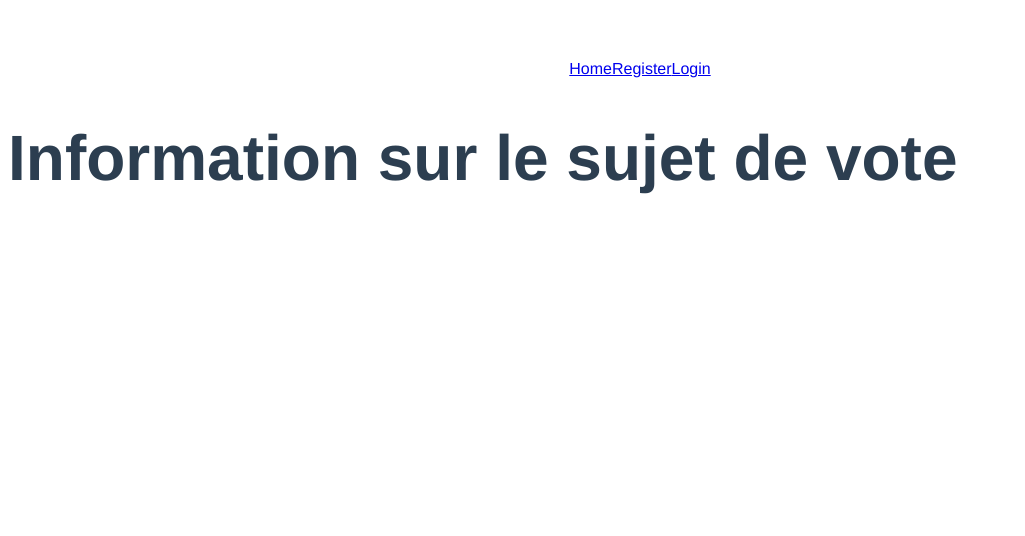
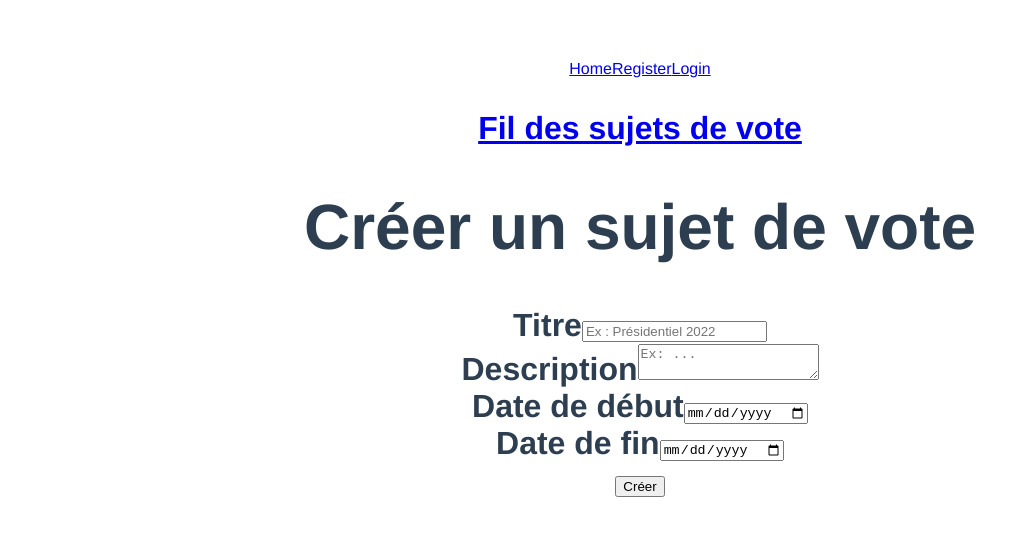
Before and after one commit to jloemba/vuejs-voter, a Vue app in the folder client/: page /vote/create in a window 1280 px wide. Shown: the top 536 px of the page, without its empty margins (0-1025 px from the left). Built offline with nearby package versions, Linux system fonts and the light colour scheme; no server answers.

Commit message:
Ajouter un sujet de vote , Modifier un vote et Supprimer un vote

```diff
--- a/client/src/components/vote/Create.vue
+++ b/client/src/components/vote/Create.vue
@@ -1,9 +1,62 @@
 <template>
+      <div>
         <h1>Créer un sujet de vote</h1>
+
+            <form action="#">
+                <div class="grid-row">
+                        <label for="title">Titre</label>
+                        <input v-model="title" placeholder="Ex : Présidentiel 2022 ">
+                </div>
+                <div class="grid-row">
+                        <label for="title">Description</label>
+                        <textarea v-model="description" placeholder="Ex: ..."></textarea>
+                </div>
+                 <div class="grid-row">
+                        <label for="title">Date de début</label>
+                        <input type="date" v-model="startDate" placeholder="AAAA/MM/JJ" >
+                </div>
+                <div class="grid-row">
+                        <label for="title">Date de fin</label>
+                        <input type="date" v-model="endDate" placeholder="AAAA/MM/JJ">
+                </div>
+                <button @click="handleSubmit">Créer</button>
+            </form>
+            <p>{{msg}}</p>
+      </div>
+
+
 </template>
-
 <script>
+import Axios from 'axios'
 export default {
-      name: 'CreateVote'
+      name: 'Create',
+      props:{
+            msg:String,
+            title:String,
+            description:String,
+            startDate:String,
+            endDate:String
+      },
+      methods:{
+            handleSubmit(e){
+                  e.preventDefault();
+                  this.startDate = new Date(this.startDate);
+                  this.endDate = new Date(this.endDate);
+                  this.createVote()
+            },
+            createVote() {
+               Axios
+              .post('http://localhost:8081/api/vote/create/',
+              {
+                    title:this.title,
+                    description : this.description,
+                    start_date:this.startDate,
+                    end_date:this.endDate
+              })
+              .then(response => {
+                    this.msg = response.data.message
+              })
+            }
+      }
 }
 </script>
--- /dev/null
+++ b/client/src/components/vote/Delete.vue
@@ -0,0 +1,50 @@
+<template>
+    <div>
+
+        <p>Voulez-vous vraiment supprimez le sujet <u>{{vote.title}}</u> ?</p>
+            <br>
+        <p>
+            <button v-on:click="consentToDelete" >Oui</button>
+            <button v-on:click="cancelDelete" >Non</button>
+        </p>
+        <div>
+            <p>{{msg}}</p>
+        </div>
+
+    </div>
+</template>
+
+<script>
+import Axios from "axios";
+export default {
+    name:"Delete",
+    props:{
+        id:Number,
+        msg: String,
+        vote: {}
+    },
+    methods :{
+        getDataVote() {
+              Axios
+              .get('http://localhost:8081/api/vote/show/'+this.id)
+              .then(response => {
+                    if(response.data.status) this.vote = response.data.vote
+               })
+        },
+        consentToDelete(){
+            Axios
+            .delete('http://localhost:8081/api/vote/delete/'+this.id)
+            .then(response => {
+                this.msg = response.data.message
+            })
+        },
+        cancelDelete(){
+            this.$router.push('/vote')
+        }
+    },
+    beforeMount(){
+        this.id = this.$route.params.voteid
+        this.getDataVote()
+    }
+}
+</script>
--- /dev/null
+++ b/client/src/components/vote/Edit.vue
@@ -0,0 +1,84 @@
+<template>
+    <div>
+
+        <h1>Edition d'un sujet de vote</h1>
+
+        <!-- Si le vote existe -->
+       <div v-if="vote">
+           <!-- -->
+            <form action="#">
+                <div class="grid-row">
+                        <label for="title">Titre</label>
+                        <input v-model="title" :placeholder="[[ vote.title ]]">
+                </div>
+
+                <div class="grid-row">
+                        <label for="title">Description</label>
+                        <textarea v-model="description" :placeholder="[[ vote.description ]]"></textarea>
+                </div>
+                <button @click="handleSubmit">Editer</button>
+            </form>
+
+
+       </div>
+        <div v-else>
+            <p>Sujet de vote inexistant</p>
+        </div>
+        <p>{{msg}}</p>
+        <!-- Sinon , "vote inexistant" -->
+
+
+    </div>
+</template>
+
+<script>
+import Axios from 'axios'
+export default {
+    name:"Edit",
+    props:{
+          id:String, //ID du sujet de vote
+          vote : {},  // L'objet du vote
+          msg: String,  // Un message d'erreur/de success
+          title:String,
+          description:String,
+          startDate:Date,
+          endDate:Date
+    },
+    methods:{
+          getDataVote() {
+              Axios
+              .get('http://localhost:8081/api/vote/show/'+this.id)
+              .then(response => {
+                    if(response.data.status){
+                        console.log(response.data)
+                        this.vote = response.data.vote
+                    }else{
+                        console.log(response.data.message)
+                        this.msg = response.data.message
+                    }
+               })
+          },
+          updateVote(){
+              Axios
+              .put('http://localhost:8081/api/vote/update/'+this.id,{
+                  title: this.title,
+                  description:this.description
+              })
+              .then(response => {
+                    //console.log(response.data)
+                    this.msg = response.data.message
+
+               })
+          }
+          ,
+          handleSubmit(e){
+              e.preventDefault()
+              this.updateVote()
+          }
+    } ,
+    beforeMount(){
+          this.id = this.$route.params.voteid
+          this.getDataVote()
+    }
+}
+</script>
--- a/client/src/components/vote/FetchVote.vue
+++ b/client/src/components/vote/FetchVote.vue
@@ -1,6 +1,7 @@
 <template>
     <div>
         <h1>{{msg}}</h1>
+        <p><a v-bind:href="'/vote/create/'">Créer un sujet de vote </a></p>
         <ul>
             <li style="list-style:none;"
             v-for="l in list"
--- a/client/src/components/vote/Single.vue
+++ b/client/src/components/vote/Single.vue
@@ -7,6 +7,9 @@
             <p>{{vote.description}}</p>
             Début : {{vote.start_date | formatDate}}  <br>
             Clôture :  {{vote.end_date | formatDate}}
+            <p> _____ </p>
+            <p><a v-bind:href="'/vote/update/'+ vote.uuid">Éditer ce sujet de vote </a></p>
+            <p><a v-bind:href="'/vote/delete/'+ vote.uuid">Supprimer ce sujet de vote </a></p>
         </div>
         <div v-else>
             <span>{{msg}}</span>
@@ -30,10 +33,10 @@ export default {
               .get('http://localhost:8081/api/vote/show/'+this.id)
               .then(response => {
                     if(response.data.status){
+                        console.log(response.data)
                         this.vote = response.data.vote
-
-
                     }else{
+                        console.log(response.data.message)
                         this.msg = response.data.message
                     }
                })
--- a/client/src/components/vote/Vote.vue
+++ b/client/src/components/vote/Vote.vue
@@ -1,5 +1,6 @@
 <template>
     <h1>
+        <p><a v-bind:href="'/vote/'">Fil des sujets de vote</a></p>
         <router-view></router-view>
     </h1>
 </template>
--- a/client/src/lib/router.js
+++ b/client/src/lib/router.js
@@ -3,9 +3,14 @@ import Login from '../components/auth/Login';
 import Register from '../components/auth/Register';
 //import HeaderBoard from "../components/headers/header";
 
-import FetchVote from "../components/vote/FetchVote";
-import Vote from "../components/vote/Vote";
-import Single from "../components/vote/Single";
+
+import Vote from "../components/vote/Vote"; // Component parent pour Afficher , Créer , Supprimer et Modifier un sujet de vote
+
+import FetchVote from "../components/vote/FetchVote"; // Afficher tout les sujets de vote
+import Single from "../components/vote/Single";  // Afficher les informations d'un sujet de vote
+import Edit from "../components/vote/Edit";  // Éditer un sujet de vote
+import Create from "../components/vote/Create";   // Créer un sujet de vote
+import Delete from "../components/vote/Delete";  // Supprimer un sujet de vote
 
 const router = new VueRouter({
     mode: "history",
@@ -26,7 +31,6 @@ const router = new VueRouter({
           name:"Register",
           component:Register
         },
-
         {
             path: "/vote",
             name:"Vote",
@@ -36,8 +40,31 @@ const router = new VueRouter({
                     path: "/",
                     name:"FetchVote",
                     component: FetchVote
-                }
-                 ,
+                },
+                {
+                    path: "update/:voteid",
+                    name:"Edit",
+                    component: Edit,
+                    props: (route) =>  ({
+                        id: route.params.voteid
+                    })
+                },
+                {
+                    path: "delete/:voteid",
+                    name:"Delete",
+                    component: Delete,
+                    props: (route) =>  ({
+                        id: route.params.voteid
+                    })
+                },
+                {
+                    path: "create/",
+                    name:"Create",
+                    component: Create,
+                    props: (route) =>  ({
+                        id: route.params.voteid
+                    })
+                },
                 {
                     path: ":voteid",
                     component: Single,
```
